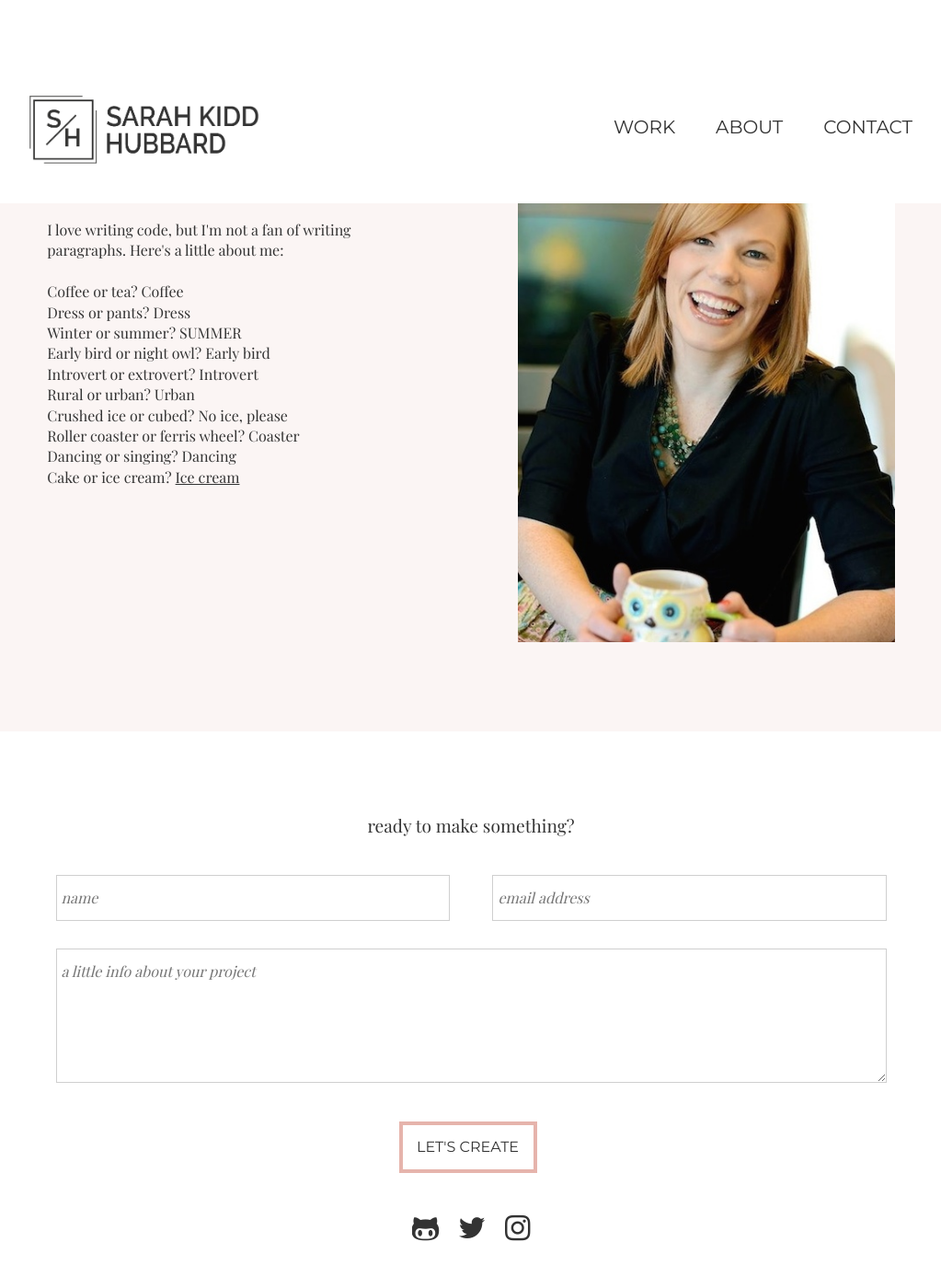
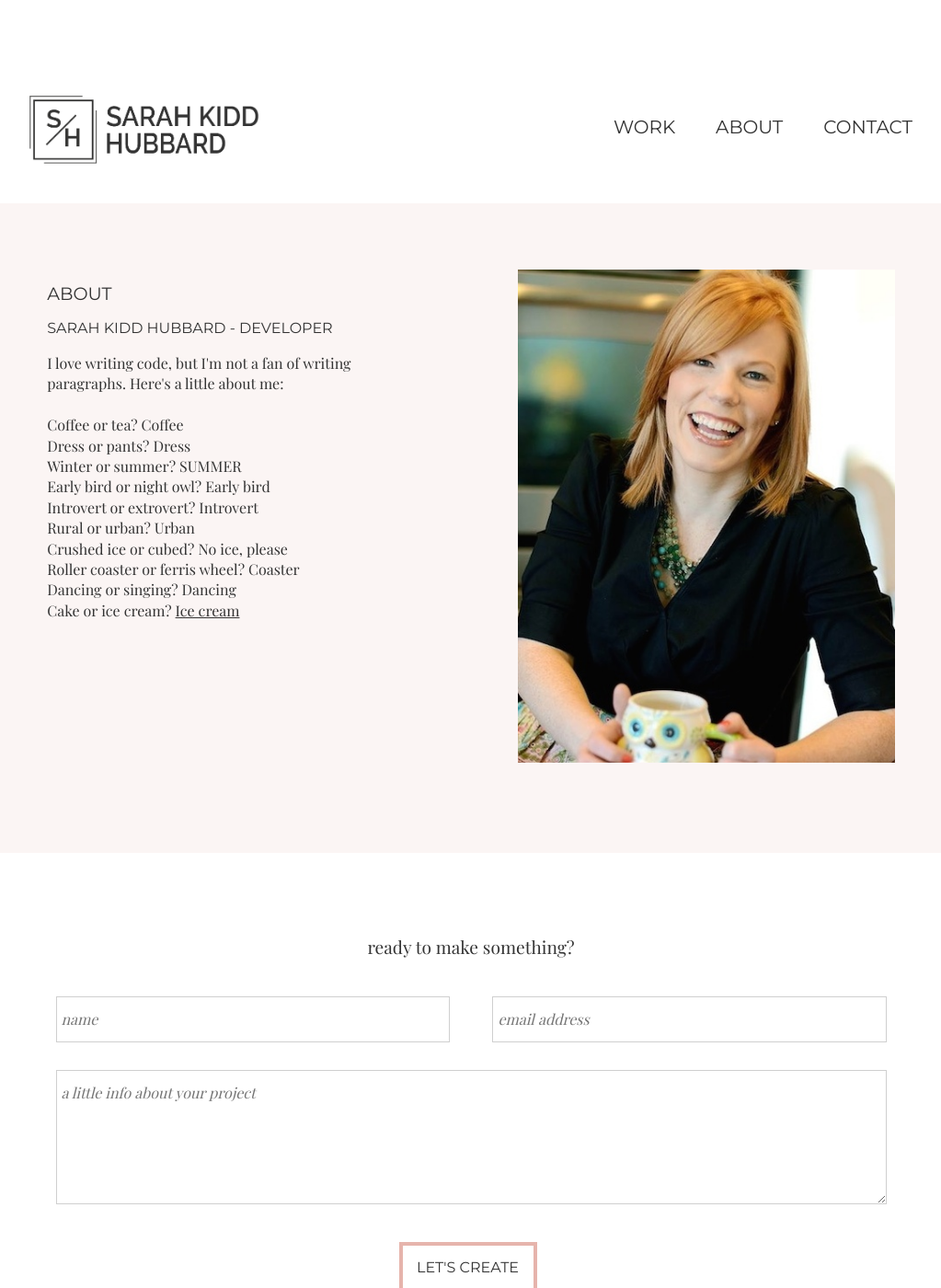
Before and after one commit to skiddhubbard/skiddhubbard.github.io, a Jekyll site: the page built from about.html, in a window 1280 px wide and 1400 px high. Shown: the whole window at 92% size, without its empty margins (128-1151 px from the left). Built offline with Jekyll 4.4.1, drawn with Linux system fonts in a browser that asks for light colours.

Commit message:
about header

```diff
--- a/_sass/site/_base.scss
+++ b/_sass/site/_base.scss
@@ -759,12 +759,23 @@
     }
 
     .main-about h1 {
+      font-size: 1.2em;
+    }
+
+    .main-about h2 {
       font-size: 1em;
     }
 
-    .main-about h2 {
-      font-size: 0.8em;
+    .wrapper-about {
+      padding: 0px 0px 2% 0px;
     }
+
+    .main-about {
+      margin-top: 157px;
+      width: 80%;
+    }
+
+
 
 
 /***Contact***/
```
